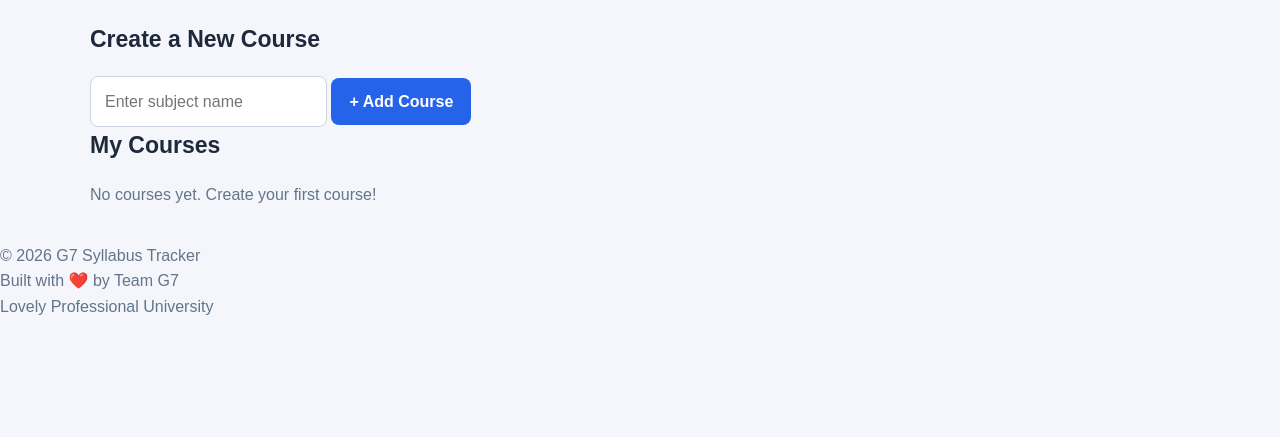
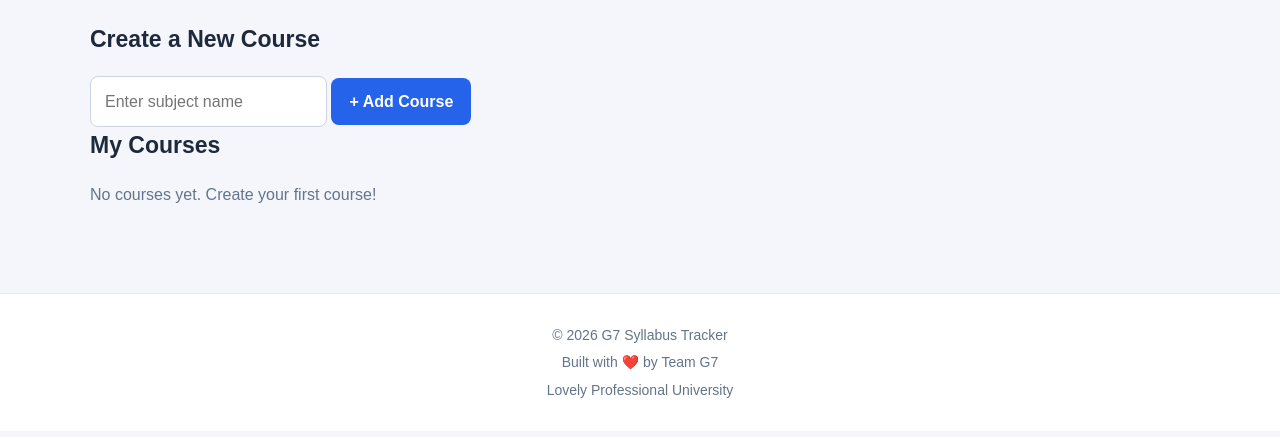
Before and after one commit to ratandeepb/G7-Syllabus-Tracker, a plain HTML site: page index.html in a window 1280 px wide. Shown: the part 97-534 px from the top of the page. Drawn offline with Linux system fonts and the light colour scheme.

Commit message:
Refactor CSS styles for improved structure and clarity

```diff
--- a/style.css
+++ b/style.css
@@ -1,4 +1,3 @@
-
 * {
     margin: 0;
     padding: 0;
@@ -30,6 +29,8 @@ button {
     padding: 35px 25px;
 }
 
+/* Header */
+
 .app-header {
     display: flex;
     justify-content: space-between;
@@ -49,6 +50,8 @@ button {
     font-size: 14px;
 }
 
+/* Headings */
+
 h2 {
     color: #1e293b;
     font-size: 23px;
@@ -59,6 +62,8 @@ h3 {
     color: #334155;
     font-size: 18px;
 }
+
+/* Forms */
 
 .course-form,
 .topic-form {
@@ -97,6 +102,8 @@ textarea:focus {
     min-width: 200px;
 }
 
+/* Buttons */
+
 button {
     border: none;
     border-radius: 8px;
@@ -120,6 +127,8 @@ button:focus-visible {
     outline: 3px solid #93c5fd;
     outline-offset: 3px;
 }
+
+/* Course Cards */
 
 .course-list {
     display: grid;
@@ -146,6 +155,8 @@ button:focus-visible {
     margin-bottom: 12px;
 }
 
+/* Progress Bar */
+
 .progress-container {
     width: 100%;
     height: 10px;
@@ -167,6 +178,8 @@ button:focus-visible {
     color: #64748b;
 }
 
+/* Units */
+
 .unit-card {
     background: #ffffff;
     border: 1px solid #e2e8f0;
@@ -178,6 +191,8 @@ button:focus-visible {
 .unit-card h3 {
     margin-bottom: 15px;
 }
+
+/* Topics */
 
 .topic-card {
     display: flex;
@@ -218,6 +233,8 @@ button:focus-visible {
     font-size: 13px;
 }
 
+/* Filters */
+
 .filter-container {
     display: flex;
     flex-wrap: wrap;
@@ -235,6 +252,8 @@ button:focus-visible {
     background: #cbd5e1;
 }
 
+/* Difficulty Labels */
+
 .difficulty-easy {
     color: #15803d;
     background: #dcfce7;
@@ -250,6 +269,8 @@ button:focus-visible {
     background: #fee2e2;
 }
 
+/* General Text */
+
 p {
     color: #64748b;
 }
@@ -257,6 +278,24 @@ p {
 small {
     color: #94a3b8;
 }
+
+/* Footer */
+
+.site-footer {
+    text-align: center;
+    padding: 25px 15px;
+    margin-top: 50px;
+    background-color: #ffffff;
+    border-top: 1px solid #e2e8f0;
+    color: #64748b;
+    font-size: 14px;
+}
+
+.site-footer p {
+    margin: 5px 0;
+}
+
+/* Tablet Layout */
 
 @media (max-width: 768px) {
     #app {
@@ -290,6 +329,8 @@ small {
     }
 }
 
+/* Mobile Layout */
+
 @media (max-width: 420px) {
     #app {
         padding: 18px 12px;
```
